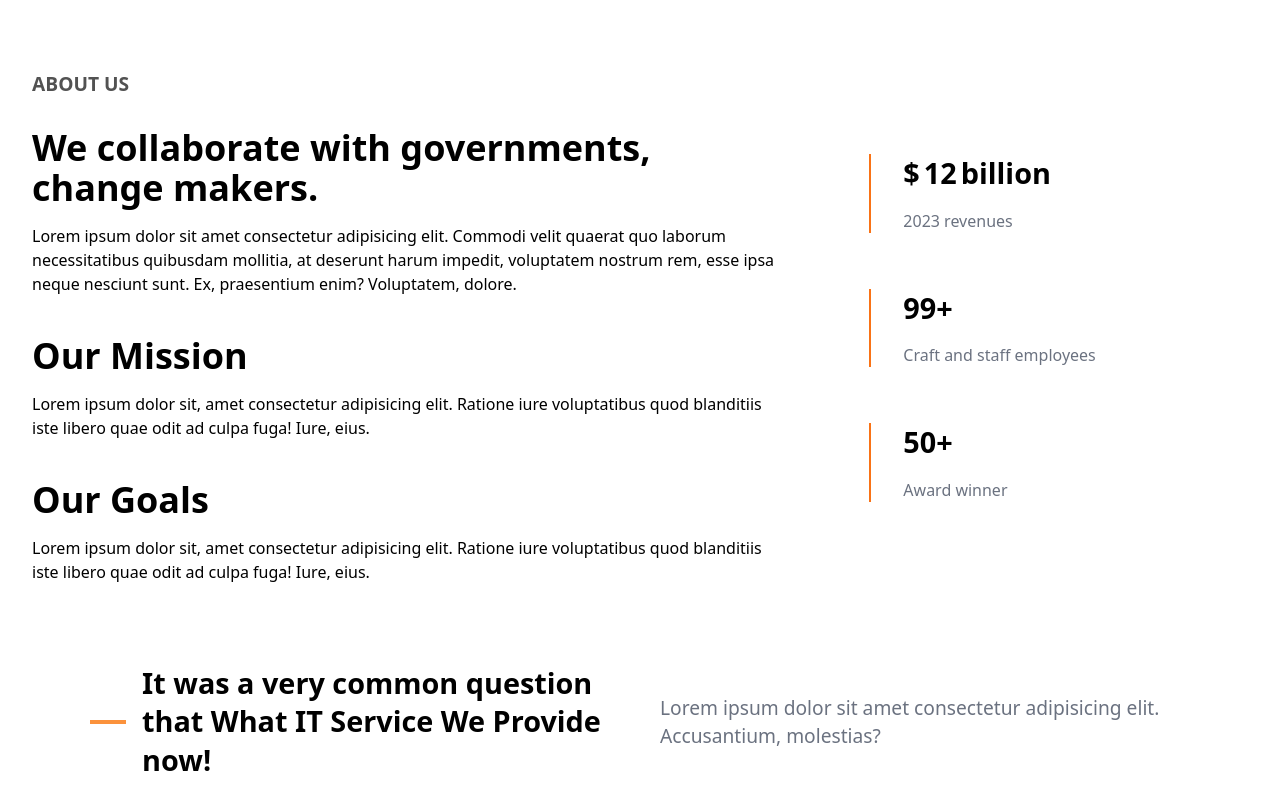
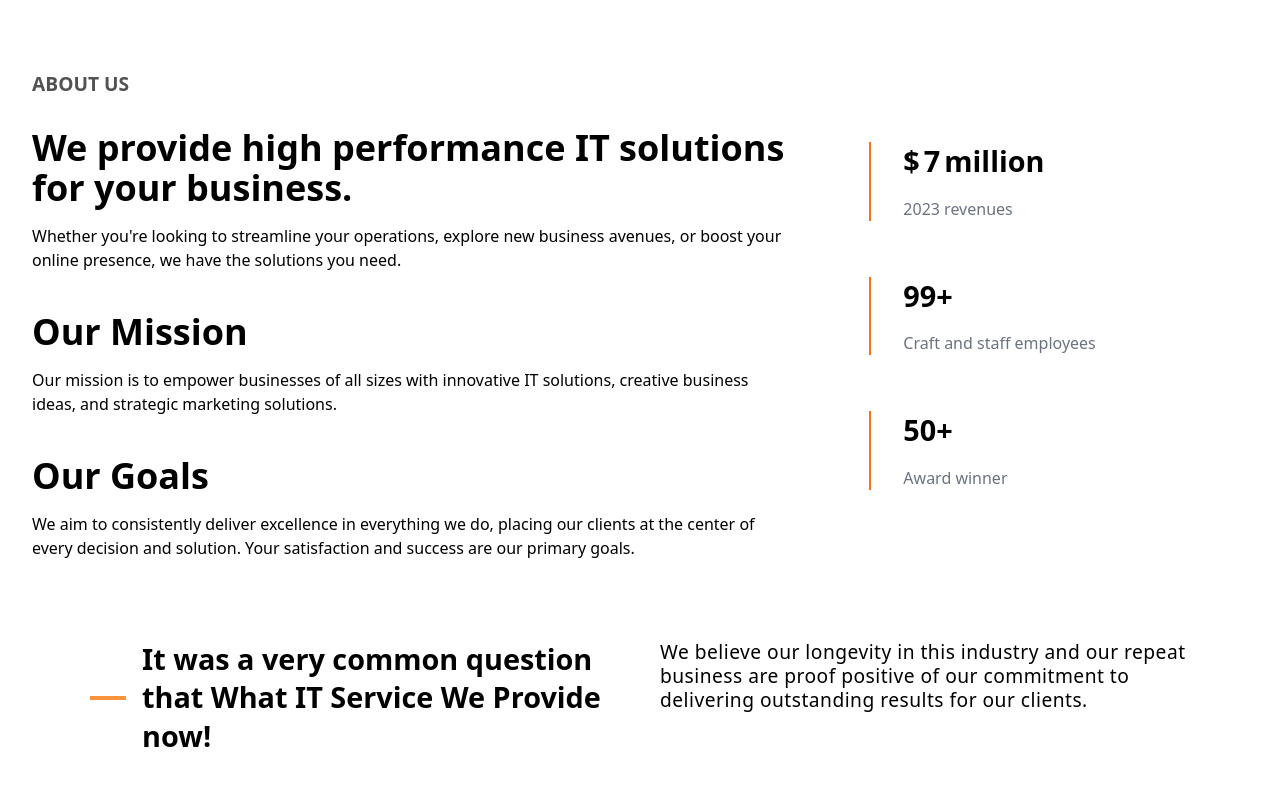
Before and after one commit to akbivash/b-web, a React (Create React App) app: page / in a window 1280 px wide. Shown: the part 840-1633 px from the top of the page. Built offline with nearby package versions, Linux system fonts and the light colour scheme.

Commit message:
Complete home page

```diff
--- a/src/pages/home/components/About.tsx
+++ b/src/pages/home/components/About.tsx
@@ -1,38 +1,39 @@
 import CountUp from "../../../components/ui/CountUp";
 
 const About = () => {
-
   return (
     <div className="grid  gap-20 sm:flex items-center">
       <div className="grid gap-10 flex-1">
         <div className="grid gap-8">
-          <span className="text-xs font-semibold text-black-light">ABOUT US</span>
+          <span className="text-xs font-semibold text-black-light">
+            ABOUT US
+          </span>
           <div className="grid gap-4">
             <h2 className="text-4xl font-bold">
-              We collaborate with governments, change makers.
+              We provide high performance IT solutions for your business.
             </h2>
             <p>
-              Lorem ipsum dolor sit amet consectetur adipisicing elit. Commodi
-              velit quaerat quo laborum necessitatibus quibusdam mollitia, at
-              deserunt harum impedit, voluptatem nostrum rem, esse ipsa neque
-              nesciunt sunt. Ex, praesentium enim? Voluptatem, dolore.
+            Whether
+            you're looking to streamline your operations, explore new business
+            avenues, or boost your online presence, we have the solutions you
+            need.
             </p>
           </div>
         </div>
         <div className="grid gap-4">
           <h2 className="text-4xl font-bold">Our Mission</h2>
           <p>
-            Lorem ipsum dolor sit, amet consectetur adipisicing elit. Ratione
-            iure voluptatibus quod blanditiis iste libero quae odit ad culpa
-            fuga! Iure, eius.
+            Our mission is to empower businesses of all sizes with innovative IT
+            solutions, creative business ideas, and strategic marketing
+            solutions.
           </p>
         </div>
         <div className="grid gap-4">
           <h2 className="text-4xl font-bold">Our Goals</h2>
           <p>
-            Lorem ipsum dolor sit, amet consectetur adipisicing elit. Ratione
-            iure voluptatibus quod blanditiis iste libero quae odit ad culpa
-            fuga! Iure, eius.
+            We aim to consistently deliver excellence in everything we do,
+            placing our clients at the center of every decision and solution.
+            Your satisfaction and success are our primary goals.
           </p>
         </div>
       </div>
@@ -40,21 +41,20 @@ const About = () => {
         <div className="grid gap-4  border-l-md border-orange-default pl-md">
           <h1 className="text-sm flex gap-1 font-bold">
             $
-            <CountUp value={12} speed={30}/>
-            billion
+            <CountUp value={7} speed={30} />
+            million
           </h1>
           <p className="text-gray-dark">2023 revenues</p>
         </div>
         <div className="grid gap-4 border-l-md border-orange-default pl-md">
           <h1 className="text-sm font-bold flex">
-          <CountUp value={99} speed={10}/> +
+            <CountUp value={99} speed={10} /> +
           </h1>
           <p className="text-gray-dark">Craft and staff employees</p>
         </div>
         <div className="grid gap-4 border-l-md border-orange-default pl-md">
           <h1 className="text-sm font-bold flex">
-          <CountUp value={50} speed={10}/>
-            +
+            <CountUp value={50} speed={10} />+
           </h1>
           <p className="text-gray-dark">Award winner</p>
         </div>
--- a/src/pages/home/components/Services.tsx
+++ b/src/pages/home/components/Services.tsx
@@ -5,11 +5,10 @@ import ServiceCard, { ServiceCardProps } from "./ServiceCard";
 const Services = () => {
   return (
     <div className="grid gap-10">
-      <div className="grid place-items-center mx-auto max-w-[1100px] gap-10  justify-center w-full md:flex">
+      <div className="grid place-items-center mx-auto max-w-[1100px] gap-10  justify-center w-full md:flex md:items-start">
         <TitleWithLine title="It was a very common question that What IT Service We Provide now!" />
-        <p className="text-xs leading-7  text-gray-dark w-full ">
-          Lorem ipsum dolor sit amet consectetur adipisicing elit. Accusantium,
-          molestias?
+        <p className="text-xs tracking-wide    w-full ">
+        We believe our longevity in this industry and our repeat business are proof positive of our commitment to delivering outstanding results for our clients.
         </p>
       </div>
       <div className="grid gap-4  h-full md:grid-cols-3">
--- a/src/pages/home/components/hero-slider/Slide.tsx
+++ b/src/pages/home/components/hero-slider/Slide.tsx
@@ -43,7 +43,7 @@ const Slide = ({ item, setIndex, index, currentIndex }: SliderProps) => {
           {item.title}
         </motion.h2>
         <motion.h2
-          className="text-sm sm:text-md md:text-lg font-bold "
+          className="text-sm sm:text-md lg:text-lg font-bold "
           initial={{ opacity: 0, y: -20 }}
           whileInView={{ opacity: 1, y: 0 }}
           transition={{ duration: 0.4, delay: 0.2 }}
--- a/src/pages/home/index.tsx
+++ b/src/pages/home/index.tsx
@@ -5,7 +5,6 @@ import Services from "./components/Services";
 import Steps from "./components/Steps";
 import Contact from '../../components/contact';
 const Index = () => {
-
 
   return (
     <div className="bg-fixed grid gap-20">
```
